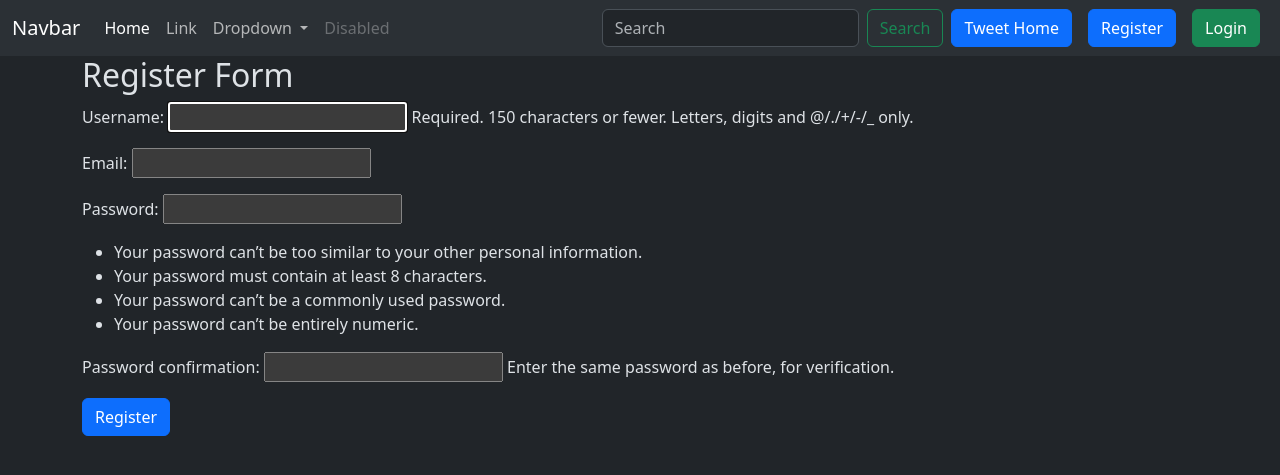
After one commit to KunalAsude/Tweet-Django, a Django app: page /message/register/ in a window 1280 px wide. The commit adds this page. Shown: the top 475 px of the page. Run offline with Django 5.2, Linux system fonts and the light colour scheme.

Commit message:
Added search functionality and updated templates

```diff
--- a/message/forms.py
+++ b/message/forms.py
@@ -1,7 +1,15 @@
 from django import forms
 from .models import Message
+from django.contrib.auth.models import User
+from django.contrib.auth.forms import UserCreationForm
 
 class MessageForm(forms.ModelForm):
     class Meta:
         model = Message
         fields = ['text','photo']
+
+class UserRegistrationForm(UserCreationForm):
+    email = forms.EmailField()
+    class Meta:
+        model = User
+        fields=('username','email','password1','password2')
--- a/message/templates/tweet_list.html
+++ b/message/templates/tweet_list.html
@@ -15,8 +15,10 @@ Tweet
   <div class="card-body">
     <h5 class="card-title">{{tweet.user.username}}</h5>
     <p class="card-text">{{tweet.text}}</p>
+    {% if tweet.user == user %}
     <a href="{% url 'tweet_edit' tweet.id %}" class="btn btn-primary">Edit</a>
     <a href="{% url 'tweet_delete' tweet.id %}" class="btn btn-danger">Delete</a>
+    {% endif %}
   </div>
 </div>
     {% endfor %}
--- a/message/urls.py
+++ b/message/urls.py
@@ -6,4 +6,5 @@ urlpatterns = [
     path('create/',views.tweet_create,name='tweet_create'),
     path('<int:tweet_id>/delete/',views.tweet_delete,name='tweet_delete'),
     path('<int:tweet_id>/edit/',views.tweet_edit,name='tweet_edit'),
+    path('register/',views.register,name='register'),
 ]
--- a/message/views.py
+++ b/message/views.py
@@ -1,16 +1,25 @@
 from django.shortcuts import render
 from .models import Message
-from .forms import MessageForm
+from .forms import MessageForm,UserRegistrationForm
 from django.shortcuts import get_object_or_404,redirect
+from django.contrib.auth.decorators import login_required
+from django.contrib.auth import login
+from django.db.models import Q
 
 def index(req):
     return render(req,'index.html')
 
 def tweet_list(req):
+    query = req.GET.get('query')
     tweets = Message.objects.all().order_by('-created_at')
+    if query:
+        tweets = tweets.filter(
+            Q(text__icontains=query) | Q(user__username__icontains=query)
+        )
 
     return render(req,'tweet_list.html',{'tweets':tweets})
 
+@login_required
 def tweet_create(req):
     if req.method=='POST':
         form = MessageForm(req.POST,req.FILES)
@@ -27,6 +36,7 @@ def tweet_create(req):
         form = MessageForm()
         return render(req,'tweet_form.html',{'form':form})
 
+@login_required
 def tweet_edit(req,tweet_id):
     tweet=get_object_or_404(Message,pk=tweet_id,user=req.user)
     if req.method == 'POST':
@@ -40,9 +50,26 @@ def tweet_edit(req,tweet_id):
         form = MessageForm(instance=tweet)
         return render(req,'tweet_form.html',{'form':form})
 
+@login_required
 def tweet_delete(req,tweet_id):
     tweet = get_object_or_404(Message,pk=tweet_id,user=req.user)
     if req.method=='POST':
         tweet.delete()
         return redirect('tweet_list')
     return render(req,'tweet_confirm_delete.html',{'tweet':tweet})
+
+
+def register(req):
+    if req.method=='POST':
+        form = UserRegistrationForm(req.POST)
+        if form.is_valid():
+            user = form.save(commit=False)
+            user.set_password(form.cleaned_data['password1'])
+            user.save()
+            login(req,user)
+            return redirect('tweet_list')
+
+    else:
+        form=UserRegistrationForm()
+
+    return render(req,'registration/register.html',{'form':form})
--- a/templates/layout.html
+++ b/templates/layout.html
@@ -43,10 +43,24 @@
           <a class="nav-link disabled" aria-disabled="true">Disabled</a>
         </li>
       </ul>
-      <form class="d-flex" role="search">
-        <input class="form-control me-2" type="search" placeholder="Search" aria-label="Search"/>
+      <form class="d-flex" role="search" method="get" action="{% url 'tweet_list' %}">
+        <input class="form-control me-2" type="search" placeholder="Search" aria-label="Search" name='query'/>
         <button class="btn btn-outline-success" type="submit">Search</button>
       </form>
+      <a href="{% url 'tweet_list' %}" class='btn btn-primary mx-2'>Tweet Home</a>
+
+      {% if user.is_authenticated %}
+      <form action="{% url 'logout' %}" method="post">
+        {% csrf_token %}
+
+        <button class="btn btn-danger" type='submit'>Logout</button>
+      </form>
+
+      {% else %}
+      <a href="{% url 'register' %}" class='btn btn-primary mx-2'>Register</a>
+      <a href="{% url 'login' %}" class='btn btn-success mx-2'>Login</a>
+      {% endif %}
+
     </div>
   </div>
 </nav>
--- /dev/null
+++ b/templates/registration/logged_out.html
@@ -0,0 +1,6 @@
+{% extends "layout.html" %}
+
+{% block content %}
+<h2>Logged Out</h2>
+<p>You have been logged out ? <a href="{% url 'login' %}">Login here</a></p>
+{% endblock %}
--- /dev/null
+++ b/templates/registration/register.html
@@ -0,0 +1,10 @@
+{% extends "layout.html" %}
+
+{% block content %}
+<h2>Register Form</h2>
+<form  method="post">
+    {% csrf_token %}
+    {{form.as_p}}
+    <button class="btn btn-primary">Register</button>
+</form>
+{% endblock %}
--- a/tweet/settings.py
+++ b/tweet/settings.py
@@ -132,3 +132,8 @@ STATIC_URL = '/static/'
 STATICFILES_DIRS = [
     os.path.join(BASE_DIR, "static")
 ]
+
+LOGIN_URL='/accounts/login'
+
+LOGIN_REDIRECT_URL='/message/'
+LOGOUT_REDIRECT_URL='/message/'
--- a/tweet/urls.py
+++ b/tweet/urls.py
@@ -3,11 +3,13 @@ from django.contrib import admin
 from django.urls import path , include
 from django.conf import settings
 from django.conf.urls.static import static
+from django.contrib.auth.urls import views as auth_views
 
 
 
 urlpatterns = [
     path('admin/', admin.site.urls),
-    path('message/',include('message.urls'))
+    path('message/',include('message.urls')),
+    path('accounts/',include('django.contrib.auth.urls'))
 
 ] + static(settings.MEDIA_URL, document_root=settings.MEDIA_ROOT)
```
Also changed, not shown: templates/registration/login.html (added, +11 -0 lines).
